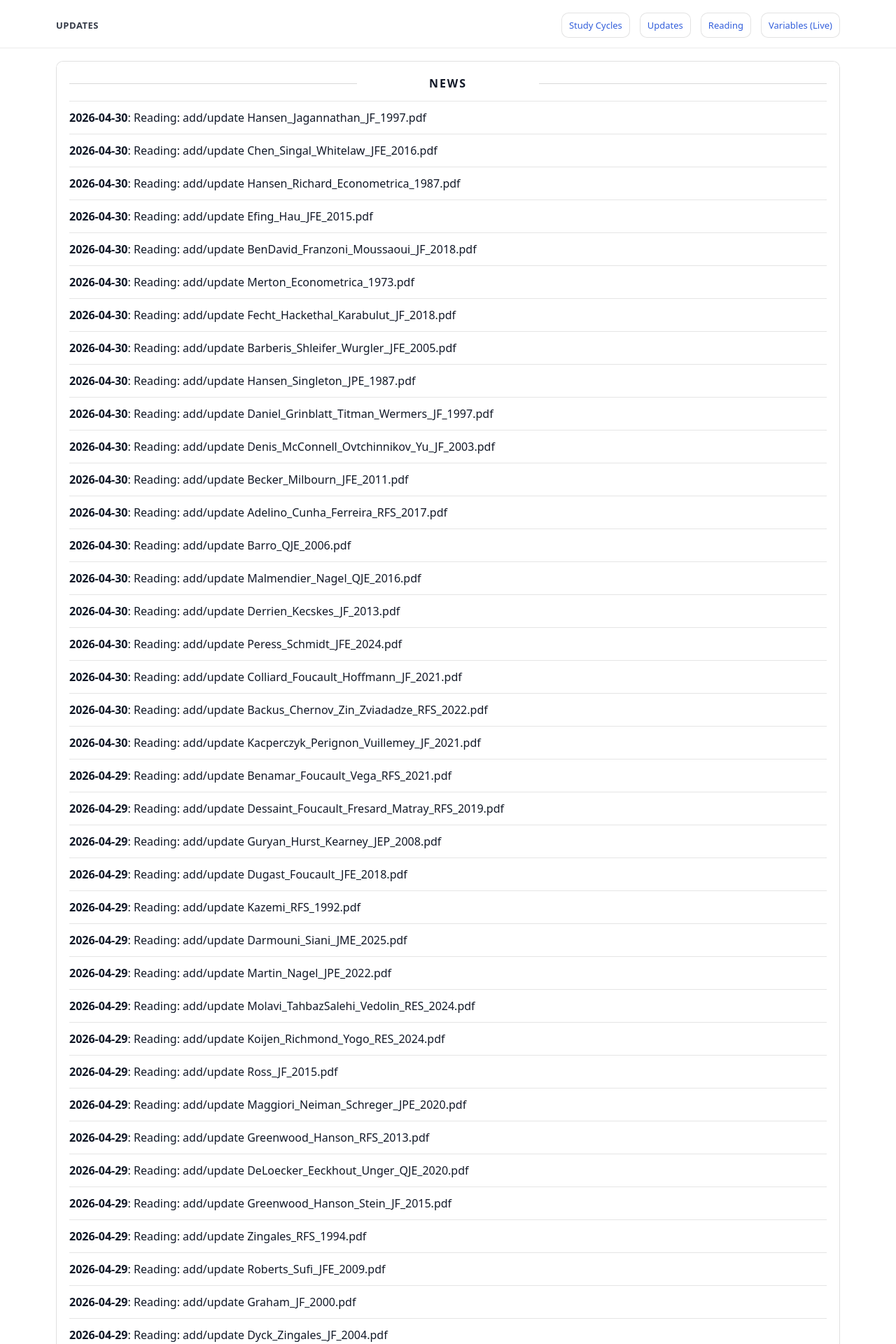
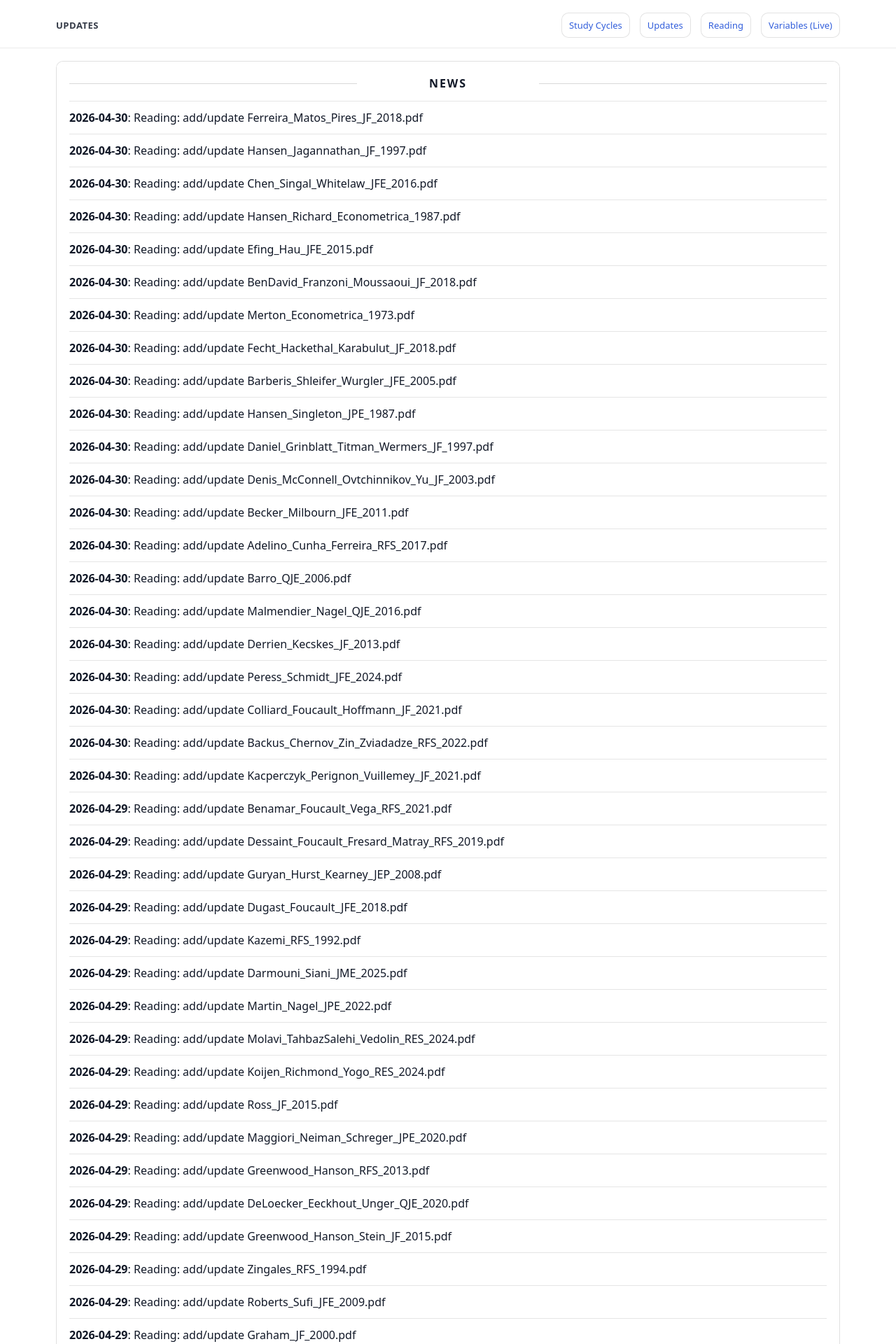
Before and after one commit to yaxinzn/study-archive, a Jekyll site: the page built from updates/index.md, in a window 1280 px wide. Shown: the top 1920 px of the page at 70% size. Built offline with Jekyll 4.4.1, drawn with Linux system fonts in a browser that asks for light colours; some of the changed text lies outside the part shown.

Commit message:
chore: update NEWS feed

```diff
--- a/_data/news.yml
+++ b/_data/news.yml
@@ -1,5 +1,8 @@
 # Auto-generated update history (sorted newest -> oldest). Do not edit manually.
-- ts: "1777545200"
+- ts: "1777545394"
+  date: "2026-04-30"
+  title: "Reading: add/update Ferreira_Matos_Pires_JF_2018.pdf"
+- ts: "1777545344"
   date: "2026-04-30"
   title: "Reading: add/update Hansen_Jagannathan_JF_1997.pdf"
 - ts: "1777544793"
```
